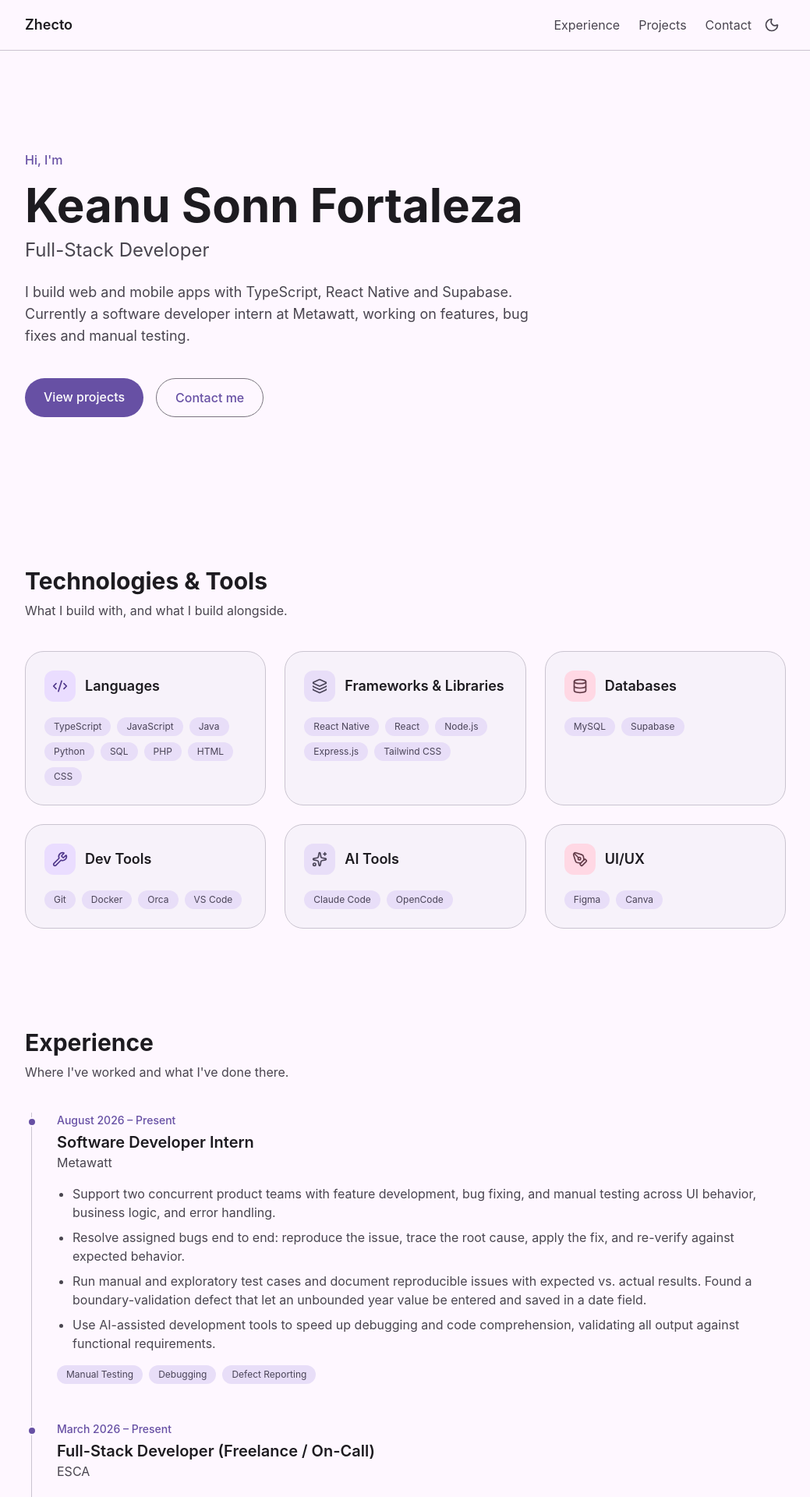
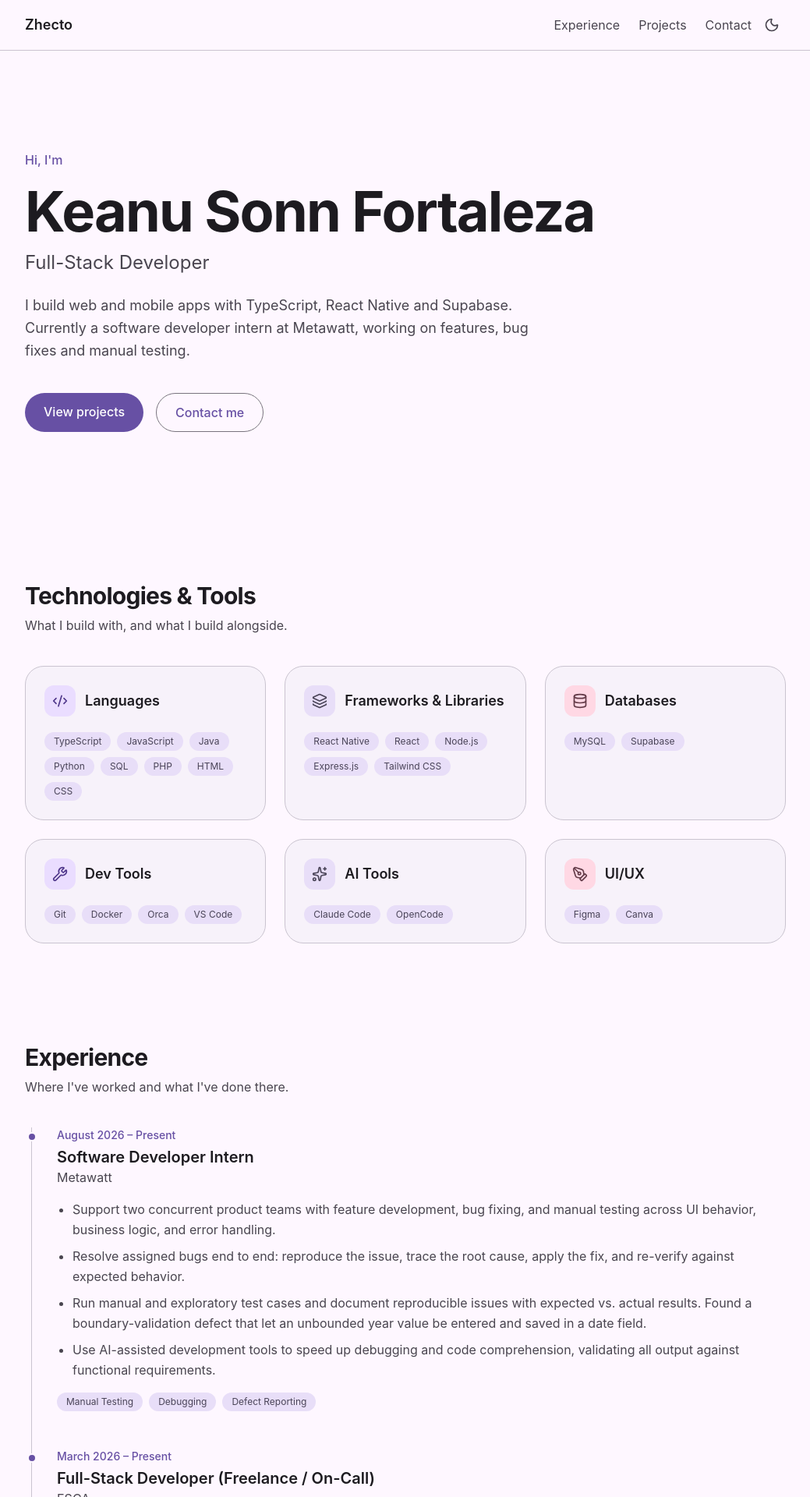
Before and after one commit to Zhecto/my-portfolio, a React (Vite) app: page / in a window 1280 px wide. Shown: the top 1920 px of the page at 78% size, without its empty margins (120-1159 px from the left). Built offline with nearby package versions, Linux system fonts and the light colour scheme.

Commit message:
feat: enhance UI components with Reveal and SectionHeading; improve accessibility and styling

```diff
--- a/src/components/Contact.tsx
+++ b/src/components/Contact.tsx
@@ -30,7 +30,7 @@ export const Contact = () => {
       className='mx-auto max-w-5xl scroll-mt-16 px-6 py-16'
     >
       <div className='bg-primary-container text-on-primary-container rounded-3xl px-6 py-14 text-center sm:px-12'>
-        <h2 className='text-3xl font-bold'>Let's work together</h2>
+        <h2 className='text-3xl font-bold tracking-tight'>Let's work together</h2>
         <p className='mx-auto mt-3 max-w-xl text-lg'>
           Have a project in mind, a question, or just want to say hi? My inbox
           is open.
--- a/src/components/Education.tsx
+++ b/src/components/Education.tsx
@@ -3,6 +3,8 @@ import { useState } from 'react';
 
 import { EDUCATIONS } from '../constants';
 import { ImageModal } from './ImageModal';
+import { Reveal } from './Reveal';
+import { SectionHeading } from './SectionHeading';
 
 const actionClass =
   'text-primary inline-flex items-center gap-1 text-sm font-medium hover:underline';
@@ -20,16 +22,17 @@ export const Education = () => {
       id='education'
       className='mx-auto max-w-5xl scroll-mt-16 px-6 py-16'
     >
-      <h2 className='text-on-surface text-3xl font-bold'>
-        Education & Certifications
-      </h2>
-      <p className='text-on-surface-variant mt-2'>
-        Formal learning and credentials.
-      </p>
+      <Reveal>
+        <SectionHeading
+          title='Education & Certifications'
+          subtitle='Formal learning and credentials.'
+        />
+      </Reveal>
 
       <div className='mt-10 grid gap-6 sm:grid-cols-2 lg:grid-cols-3'>
         {EDUCATIONS.map(
-          ({
+          (
+            {
               Icon,
               title,
               academy,
@@ -37,11 +40,14 @@ export const Education = () => {
               certificate,
               certificateFile,
               credentialUrl,
-          }) => (
-            <article
+            },
+            index,
+          ) => (
+            <Reveal
               key={title}
-              className='bg-surface-container-low border-outline-variant flex flex-col rounded-3xl border p-6'
+              delay={index * 60}
             >
+              <article className='bg-surface-container-low border-outline-variant hover:shadow-on-surface/10 flex h-full flex-col rounded-3xl border p-6 transition-[translate,box-shadow] duration-300 hover:-translate-y-0.5 hover:shadow-lg'>
                 <div className='bg-primary-container text-on-primary-container flex size-12 items-center justify-center rounded-2xl'>
                   <Icon size={24} />
                 </div>
@@ -97,6 +103,7 @@ export const Education = () => {
                   </div>
                 )}
               </article>
+            </Reveal>
           ),
         )}
       </div>
--- a/src/components/Experience.tsx
+++ b/src/components/Experience.tsx
@@ -1,4 +1,6 @@
 import { EXPERIENCES } from '../constants';
+import { Reveal } from './Reveal';
+import { SectionHeading } from './SectionHeading';
 import { TagList } from './TagList';
 
 export const Experience = () => {
@@ -9,11 +11,15 @@ export const Experience = () => {
       id='experience'
       className='mx-auto max-w-5xl scroll-mt-16 px-6 py-16'
     >
-      <h2 className='text-on-surface text-3xl font-bold'>Experience</h2>
-      <p className='text-on-surface-variant mt-2'>
-        Where I've worked and what I've done there.
-      </p>
+      <Reveal>
+        <SectionHeading
+          title='Experience'
+          subtitle="Where I've worked and what I've done there."
+        />
+      </Reveal>
 
+      {/* revealed as one block so the <ol> keeps its <li> children intact */}
+      <Reveal>
         <ol className='border-outline-variant mt-10 ml-2 border-l'>
           {EXPERIENCES.map((job) => (
             <li
@@ -33,7 +39,7 @@ export const Experience = () => {
               </h3>
               <p className='text-on-surface-variant'>{job.company}</p>
 
-            <ul className='text-on-surface-variant mt-4 list-disc space-y-2 pl-5'>
+              <ul className='text-on-surface-variant mt-4 list-disc space-y-2 pl-5 leading-relaxed'>
                 {job.achievements.map((achievement) => (
                   <li key={achievement}>{achievement}</li>
                 ))}
@@ -46,6 +52,7 @@ export const Experience = () => {
             </li>
           ))}
         </ol>
+      </Reveal>
     </section>
   );
 };
--- a/src/components/Hero.tsx
+++ b/src/components/Hero.tsx
@@ -5,7 +5,7 @@ export const Hero = () => {
     <section className='mx-auto max-w-5xl px-6 py-24 sm:py-32'>
       <p className='text-primary mb-4 font-medium'>Hi, I'm</p>
 
-      <h1 className='text-on-surface text-4xl font-bold sm:text-6xl'>
+      <h1 className='text-on-surface text-5xl font-bold tracking-tight leading-[1.05] sm:text-7xl'>
         {PROFILE.name}
       </h1>
 
@@ -13,7 +13,7 @@ export const Hero = () => {
         {PROFILE.title}
       </h2>
 
-      <p className='text-on-surface-variant mt-6 max-w-2xl text-lg'>
+      <p className='text-on-surface-variant mt-6 max-w-2xl text-lg leading-relaxed'>
         {PROFILE.intro}
       </p>
 
--- a/src/components/ProjectShowcase.tsx
+++ b/src/components/ProjectShowcase.tsx
@@ -8,6 +8,8 @@ import { useState } from 'react';
 import { PROJECTS } from '../constants';
 import { cn } from '../lib/utils';
 import { MediaGallery } from './MediaGallery';
+import { Reveal } from './Reveal';
+import { SectionHeading } from './SectionHeading';
 import { TagList } from './TagList';
 
 export const ProjectShowcase = () => {
@@ -34,12 +36,14 @@ export const ProjectShowcase = () => {
       id='projects'
       className='mx-auto max-w-5xl scroll-mt-16 px-6 py-16'
     >
-      <h2 className='text-on-surface text-3xl font-bold'>Projects</h2>
-      <p className='text-on-surface-variant mt-2'>
-        A few things I've built and learned from.
-      </p>
+      <Reveal>
+        <SectionHeading
+          title='Projects'
+          subtitle="A few things I've built and learned from."
+        />
+      </Reveal>
 
-      <div className='bg-surface-container-low border-outline-variant mt-10 overflow-hidden rounded-3xl border'>
+      <div className='bg-surface-container-low border-outline-variant hover:shadow-on-surface/10 mt-10 overflow-hidden rounded-3xl border transition-[translate,box-shadow] duration-300 hover:-translate-y-0.5 hover:shadow-lg'>
         <div className={cn('grid', hasPortrait && 'lg:grid-cols-[2fr_1fr]')}>
           <div
             className={cn(
@@ -68,12 +72,12 @@ export const ProjectShowcase = () => {
 
         <div className='p-6'>
           <div aria-live='polite'>
-            <h3 className='text-on-surface text-xl font-semibold'>
+            <h3 className='text-on-surface text-xl font-semibold tracking-tight'>
               {project.title}
             </h3>
           </div>
 
-          <p className='text-on-surface-variant mt-3 max-w-3xl'>
+          <p className='text-on-surface-variant mt-3 max-w-3xl leading-relaxed'>
             {project.desc}
           </p>
 
--- /dev/null
+++ b/src/components/Reveal.tsx
@@ -0,0 +1,49 @@
+import { useEffect, useRef, useState } from 'react';
+import type { ReactNode } from 'react';
+
+import { cn } from '../lib/utils';
+
+type RevealProps = {
+  children: ReactNode;
+  delay?: number;
+};
+
+const supportsObserver = () => typeof IntersectionObserver !== 'undefined';
+
+export const Reveal = ({ children, delay = 0 }: RevealProps) => {
+  const ref = useRef<HTMLDivElement>(null);
+  // Without IntersectionObserver there is nothing to wait for, so never hide content.
+  const [shown, setShown] = useState(!supportsObserver);
+
+  useEffect(() => {
+    const node = ref.current;
+    if (!node || shown) return;
+
+    // threshold 0 rather than a ratio: tall sections would never reach a ratio.
+    const observer = new IntersectionObserver(
+      ([entry]) => {
+        if (!entry.isIntersecting) return;
+
+        setShown(true);
+        observer.disconnect();
+      },
+      { threshold: 0 },
+    );
+
+    observer.observe(node);
+    return () => observer.disconnect();
+  }, [shown]);
+
+  return (
+    <div
+      ref={ref}
+      style={delay ? { transitionDelay: `${delay}ms` } : undefined}
+      className={cn(
+        'motion-reduce:translate-y-0 motion-reduce:opacity-100 transition-[opacity,transform] duration-500 ease-out',
+        shown ? 'translate-y-0 opacity-100' : 'translate-y-2 opacity-0',
+      )}
+    >
+      {children}
+    </div>
+  );
+};
--- /dev/null
+++ b/src/components/SectionHeading.tsx
@@ -0,0 +1,15 @@
+type SectionHeadingProps = {
+  title: string;
+  subtitle: string;
+};
+
+export const SectionHeading = ({ title, subtitle }: SectionHeadingProps) => {
+  return (
+    <div>
+      <h2 className='text-on-surface text-3xl font-bold tracking-tight'>
+        {title}
+      </h2>
+      <p className='text-on-surface-variant mt-2'>{subtitle}</p>
+    </div>
+  );
+};
--- a/src/components/Technologies.tsx
+++ b/src/components/Technologies.tsx
@@ -1,4 +1,6 @@
 import { TOOL_CATEGORIES } from '../constants';
+import { Reveal } from './Reveal';
+import { SectionHeading } from './SectionHeading';
 import { TagList } from './TagList';
 
 const ACCENTS = [
@@ -15,19 +17,20 @@ export const Technologies = () => {
       id='technologies'
       className='mx-auto max-w-5xl scroll-mt-16 px-6 py-16'
     >
-      <h2 className='text-on-surface text-3xl font-bold'>
-        Technologies & Tools
-      </h2>
-      <p className='text-on-surface-variant mt-2'>
-        What I build with, and what I build alongside.
-      </p>
+      <Reveal>
+        <SectionHeading
+          title='Technologies & Tools'
+          subtitle='What I build with, and what I build alongside.'
+        />
+      </Reveal>
 
       <div className='mt-10 grid gap-6 sm:grid-cols-2 lg:grid-cols-3'>
         {TOOL_CATEGORIES.map(({ title, Icon, items }, index) => (
-          <article
+          <Reveal
             key={title}
-            className='bg-surface-container-low border-outline-variant rounded-3xl border p-6'
+            delay={index * 60}
           >
+            <article className='bg-surface-container-low border-outline-variant hover:shadow-on-surface/10 h-full rounded-3xl border p-6 transition-[translate,box-shadow] duration-300 hover:-translate-y-0.5 hover:shadow-lg'>
               <div className='flex items-center gap-3'>
                 <div
                   aria-hidden='true'
@@ -35,7 +38,9 @@ export const Technologies = () => {
                 >
                   <Icon size={20} />
                 </div>
-              <h3 className='text-on-surface text-lg font-semibold'>{title}</h3>
+                <h3 className='text-on-surface text-lg font-semibold'>
+                  {title}
+                </h3>
               </div>
 
               <TagList
@@ -43,6 +48,7 @@ export const Technologies = () => {
                 className='mt-5'
               />
             </article>
+          </Reveal>
         ))}
       </div>
     </section>
--- a/src/index.css
+++ b/src/index.css
@@ -162,3 +162,17 @@
 html {
   scroll-behavior: smooth;
 }
+
+@layer base {
+  /* one place so every interactive element gets a ring, present and future */
+  :where(a, button, [role='button']):focus-visible {
+    outline: 2px solid var(--primary);
+    outline-offset: 2px;
+  }
+}
+
+@media (prefers-reduced-motion: reduce) {
+  html {
+    scroll-behavior: auto;
+  }
+}
```
Also changed, not shown: src/components/Navbar.tsx (+51 -1 lines). Lines whose indentation alone changed are shown as unchanged.
